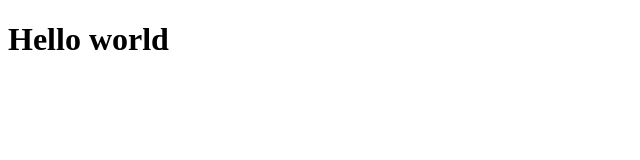
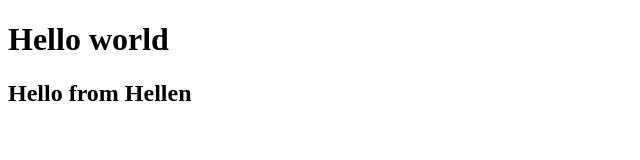
Before and after one commit to Qusar0/task_srpo, a plain HTML site: page index.html in a window 1280 px wide. Shown: the whole page, without its empty margins (0-640 px from the left). Drawn offline with Linux system fonts and the light colour scheme.

Commit message:
Update index.html

```diff
--- a/index.html
+++ b/index.html
@@ -7,5 +7,6 @@
 </head>
 <body>
     <h1>Hello world</h1>
+    <h2>Hello from Hellen</h2>
 </body>
 </html>
```
